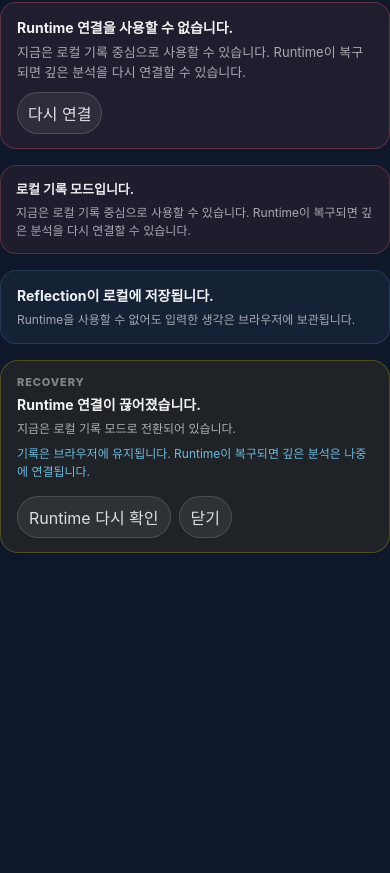
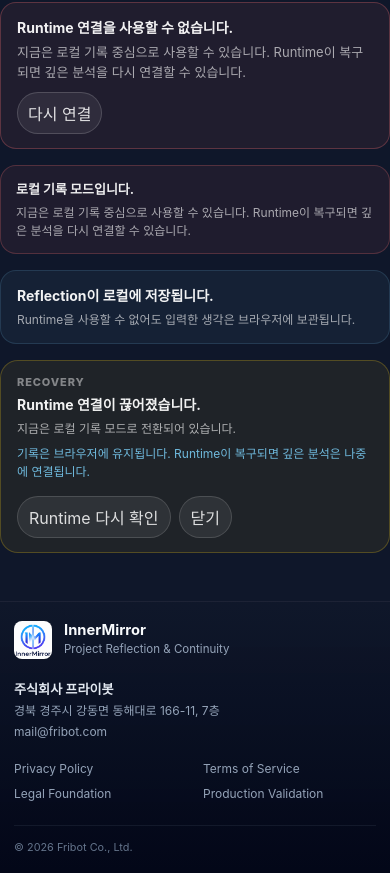
Before and after one commit to fribot-labs/innermirror-landing, a React (Vite) app: page / in a window 390 px wide. Shown: the part 3706-4579 px from the top of the page. Before the commit the page ends 4275 px from the top, so only its background shows below. Built offline with nearby package versions, Linux system fonts and the light colour scheme; no server answers.

Commit message:
feat: finalize MVP legal lock and service footer

```diff
--- a/src/app/App.tsx
+++ b/src/app/App.tsx
@@ -136,6 +136,9 @@ import type {
 import {
   InnerMirrorBrand,
 } from "../components/branding/InnerMirrorBrand";
+import {
+  ServiceProviderFooter,
+} from "../components/branding/ServiceProviderFooter";
 import {
   ServiceEntryNavigation,
 } from "../components/service-entry/ServiceEntryNavigation";
@@ -3497,6 +3500,8 @@ export function App() {
             ) : null}
         </>
       ) : null}
+
+      <ServiceProviderFooter />
     </main>
   );
 }
--- /dev/null
+++ b/src/components/branding/ServiceProviderFooter.tsx
@@ -0,0 +1,76 @@
+import innerMirrorLogo from "../../../assets/logo/IM_LOGO.png";
+
+const GITHUB_REPOSITORY_BASE_URL =
+  "https://github.com/fribot-labs/innermirror-landing/blob/main";
+
+const POLICY_LINKS = [
+  {
+    label: "Privacy Policy",
+    href: `${GITHUB_REPOSITORY_BASE_URL}/PRIVACY_KO.md`,
+  },
+  {
+    label: "Terms of Service",
+    href: `${GITHUB_REPOSITORY_BASE_URL}/TERMS_KO.md`,
+  },
+  {
+    label: "Legal Foundation",
+    href: `${GITHUB_REPOSITORY_BASE_URL}/docs/legal/LEGAL_FOUNDATION.md`,
+  },
+  {
+    label: "Production Validation",
+    href: `${GITHUB_REPOSITORY_BASE_URL}/docs/PRODUCTION_VALIDATION.md`,
+  },
+] as const;
+
+export function ServiceProviderFooter() {
+  return (
+    <footer className="service-provider-footer">
+      <div className="service-provider-footer-inner">
+        <div className="service-provider-footer-brand">
+          <img
+            src={innerMirrorLogo}
+            alt="InnerMirror"
+            className="service-provider-footer-logo"
+          />
+
+          <div>
+            <strong>InnerMirror</strong>
+            <span>Project Reflection & Continuity</span>
+          </div>
+        </div>
+
+        <div className="service-provider-footer-information">
+          <strong>주식회사 프라이봇</strong>
+
+          <span>
+            경북 경주시 강동면 동해대로 166-11, 7층
+          </span>
+
+          <a href="mailto:mail@fribot.com">
+            mail@fribot.com
+          </a>
+        </div>
+
+        <nav
+          className="service-provider-footer-links"
+          aria-label="InnerMirror policy documents"
+        >
+          {POLICY_LINKS.map((link) => (
+            <a
+              key={link.label}
+              href={link.href}
+              target="_blank"
+              rel="noreferrer"
+            >
+              {link.label}
+            </a>
+          ))}
+        </nav>
+
+        <div className="service-provider-footer-copyright">
+          © 2026 Fribot Co., Ltd.
+        </div>
+      </div>
+    </footer>
+  );
+}
--- a/src/styles/global.css
+++ b/src/styles/global.css
@@ -5,4 +5,5 @@
 @import "./github.css";
 @import "./project.css";
 @import "./reflection.css";
+@import "./service-footer.css";
 @import "./responsive.css";
--- a/src/styles/reflection.css
+++ b/src/styles/reflection.css
@@ -627,3 +627,126 @@
 .runtime-memory-source-note-error {
   color: rgba(248, 113, 113, 0.82);
 }
+
+/* =======================================================
+   Reflection History
+   ======================================================= */
+
+.reflection-history-panel {
+  margin-bottom: 2rem;
+  padding: 1rem;
+
+  border: 1px solid rgba(148, 163, 184, 0.28);
+  border-radius: 14px;
+
+  background: rgba(15, 23, 42, 0.72);
+  color: #f8fafc;
+}
+
+.reflection-history-panel .project-panel-header {
+  margin-bottom: 1rem;
+}
+
+.reflection-history-panel .project-panel-eyebrow {
+  display: inline-block;
+
+  color: #93c5fd;
+
+  font-size: 0.72rem;
+  font-weight: 700;
+  letter-spacing: 0.08em;
+  text-transform: uppercase;
+}
+
+.reflection-history-panel .project-panel-header h2 {
+  margin: 0.45rem 0 0.5rem;
+
+  color: #f8fafc;
+}
+
+.reflection-history-panel .project-panel-header p {
+  margin: 0;
+
+  color: #cbd5e1;
+  line-height: 1.6;
+}
+
+.reflection-history-list {
+  display: grid;
+  gap: 0.75rem;
+
+  margin: 1rem 0 0;
+  padding: 0;
+
+  list-style: none;
+  counter-reset: reflection-history;
+}
+
+.reflection-history-item {
+  position: relative;
+
+  padding: 0.95rem 1rem 0.9rem 3rem;
+
+  border: 1px solid rgba(148, 163, 184, 0.18);
+  border-radius: 12px;
+
+  background: rgba(30, 41, 59, 0.5);
+
+  counter-increment: reflection-history;
+}
+
+.reflection-history-item::before {
+  content: counter(reflection-history);
+
+  position: absolute;
+  top: 0.95rem;
+  left: 1rem;
+
+  display: grid;
+  place-items: center;
+
+  width: 1.35rem;
+  height: 1.35rem;
+
+  border: 1px solid rgba(96, 165, 250, 0.24);
+  border-radius: 999px;
+
+  background: rgba(37, 99, 235, 0.12);
+  color: #93c5fd;
+
+  font-size: 0.68rem;
+  font-weight: 800;
+  line-height: 1;
+}
+
+.reflection-history-item p {
+  margin: 0;
+
+  overflow-wrap: anywhere;
+
+  color: #e2e8f0;
+
+  font-size: 0.94rem;
+  line-height: 1.65;
+}
+
+.reflection-history-item small {
+  display: block;
+
+  margin-top: 0.7rem;
+  padding-top: 0.65rem;
+
+  border-top: 1px solid rgba(148, 163, 184, 0.12);
+
+  color: #94a3b8;
+
+  font-size: 0.74rem;
+  line-height: 1.4;
+}
+
+.reflection-history-panel > p:not(.runtime-error) {
+  margin: 1rem 0 0;
+
+  color: #94a3b8;
+  line-height: 1.55;
+}
--- a/src/styles/responsive.css
+++ b/src/styles/responsive.css
@@ -123,6 +123,19 @@
 
   .runtime-v2-recommendation-meta {
     grid-template-columns: 1fr;
+  }
+
+  .service-provider-footer-inner {
+    grid-template-columns: 1fr;
+    align-items: start;
+  }
+
+  .service-provider-footer-links {
+    justify-content: flex-start;
+  }
+
+  .service-provider-footer-copyright {
+    grid-column: auto;
   }
 }
 
@@ -251,4 +264,37 @@
   .runtime-v2-recommendation-insight-meta > time {
     width: 100%;
   }
+
+  .reflection-history-panel {
+    padding: 0.9rem;
+  }
+
+  .reflection-history-item {
+    padding: 0.85rem 0.85rem 0.8rem 2.7rem;
+  }
+
+  .reflection-history-item::before {
+    top: 0.85rem;
+    left: 0.85rem;
+  }
+
+  .reflection-history-item p {
+    font-size: 0.9rem;
+  }
+
+  .service-provider-footer-inner {
+    width: min(calc(100% - 28px), 1120px);
+    padding: 1.2rem 0 1.1rem;
+  }
+
+  .service-provider-footer-logo {
+    width: 38px;
+    height: 38px;
+  }
+
+  .service-provider-footer-links {
+    display: grid;
+    grid-template-columns: 1fr 1fr;
+    gap: 0.55rem 1rem;
+  }
 }
--- /dev/null
+++ b/src/styles/service-footer.css
@@ -0,0 +1,139 @@
+/* =======================================================
+   Service Provider Footer
+   ======================================================= */
+
+.service-provider-footer {
+  margin-top: 3rem;
+
+  border-top: 1px solid rgba(148, 163, 184, 0.18);
+
+  background:
+    linear-gradient(
+      180deg,
+      rgba(15, 23, 42, 0.88),
+      rgba(2, 6, 23, 0.96)
+    );
+
+  color: #cbd5e1;
+}
+
+.service-provider-footer-inner {
+  width: min(1120px, calc(100% - 40px));
+
+  margin: 0 auto;
+  padding: 1.4rem 0 1.25rem;
+
+  display: grid;
+  grid-template-columns:
+    minmax(180px, 0.8fr)
+    minmax(260px, 1.2fr)
+    minmax(280px, 1.4fr);
+
+  align-items: center;
+  gap: 1.25rem;
+}
+
+.service-provider-footer-brand {
+  display: flex;
+  align-items: center;
+  gap: 0.75rem;
+
+  min-width: 0;
+}
+
+.service-provider-footer-logo {
+  width: 42px;
+  height: 42px;
+
+  flex: 0 0 auto;
+
+  object-fit: contain;
+  border-radius: 8px;
+}
+
+.service-provider-footer-brand > div {
+  display: grid;
+  gap: 0.15rem;
+}
+
+.service-provider-footer-brand strong {
+  color: #f8fafc;
+
+  font-size: 0.92rem;
+  line-height: 1.2;
+}
+
+.service-provider-footer-brand span {
+  color: #94a3b8;
+
+  font-size: 0.72rem;
+  line-height: 1.35;
+}
+
+.service-provider-footer-information {
+  display: grid;
+  gap: 0.25rem;
+
+  min-width: 0;
+}
+
+.service-provider-footer-information strong {
+  color: #e2e8f0;
+
+  font-size: 0.82rem;
+}
+
+.service-provider-footer-information span,
+.service-provider-footer-information a {
+  color: #94a3b8;
+
+  font-size: 0.75rem;
+  line-height: 1.45;
+}
+
+.service-provider-footer-information a {
+  width: fit-content;
+}
+
+.service-provider-footer-information a:hover {
+  color: #bfdbfe;
+}
+
+.service-provider-footer-links {
+  display: flex;
+  justify-content: flex-end;
+  flex-wrap: wrap;
+  gap: 0.4rem 0.85rem;
+}
+
+.service-provider-footer-links a {
+  color: #94a3b8;
+
+  font-size: 0.75rem;
+  line-height: 1.4;
+}
+
+.service-provider-footer-links a:hover {
+  color: #bfdbfe;
+}
+
+.service-provider-footer-links a:focus-visible,
+.service-provider-footer-information a:focus-visible {
+  outline: 2px solid #60a5fa;
+  outline-offset: 3px;
+  border-radius: 4px;
+}
+
+.service-provider-footer-copyright {
+  grid-column: 1 / -1;
+
+  padding-top: 0.9rem;
+  margin-top: 0.1rem;
+
+  border-top: 1px solid rgba(148, 163, 184, 0.1);
+
+  color: #64748b;
+
+  font-size: 0.68rem;
+  line-height: 1.4;
+}
```
Also changed, not shown: 4 other files (tests, documents, lock files or other folders).
